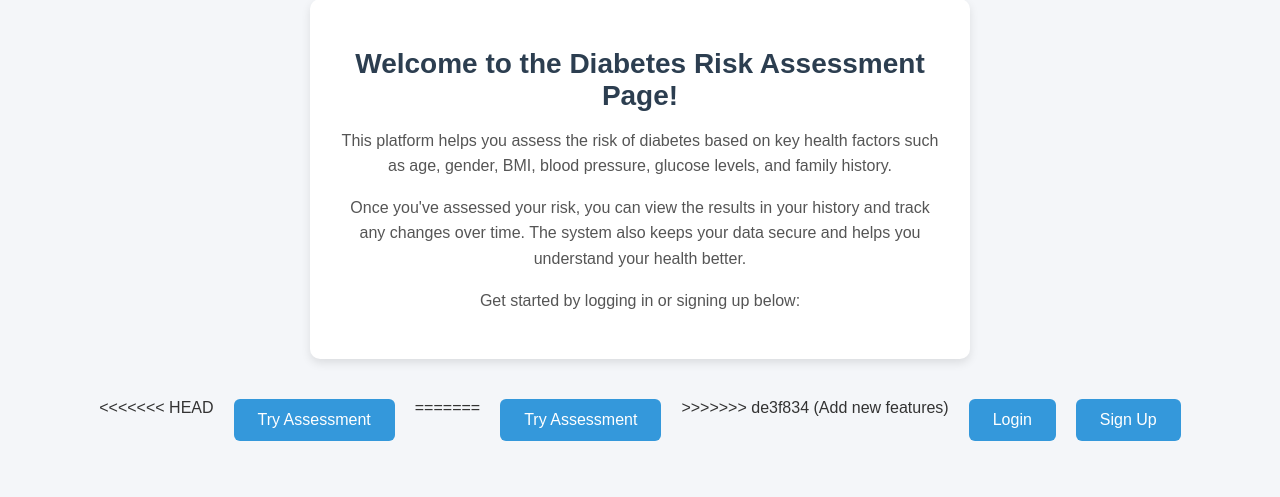
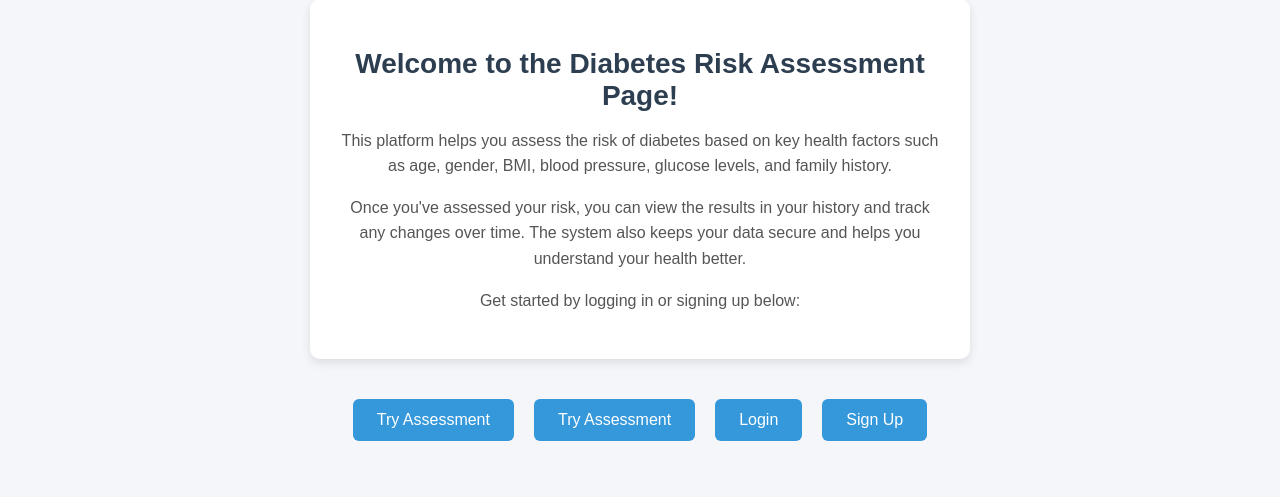
Before and after one commit to BHAVANAKADAVERU/diabetes_risk_assessment, a Flask app: page /welcome in a window 1280 px wide. Shown: the part 180-677 px from the top of the page. Run offline with Flask 3, Linux system fonts and the light colour scheme; parts of the project's set-up code (start-up, migrations or seed data) failed here and were passed over.

Commit message:
Add new features

```diff
--- a/templates/welcome.html
+++ b/templates/welcome.html
@@ -85,12 +85,8 @@
     </div>
 
     <div class="actions">
-<<<<<<< HEAD
         <a href="{{ url_for('try_assessment') }}" class="button">Try Assessment</a>
-=======
         <a href="{{ url_for('predict') }}" class="button">Try Assessment</a>
-
->>>>>>> de3f834 (Add new features)
         <a href="{{ url_for('login') }}" class="button">Login</a>
         <a href="{{ url_for('signup') }}" class="button">Sign Up</a>
     </div>
```
